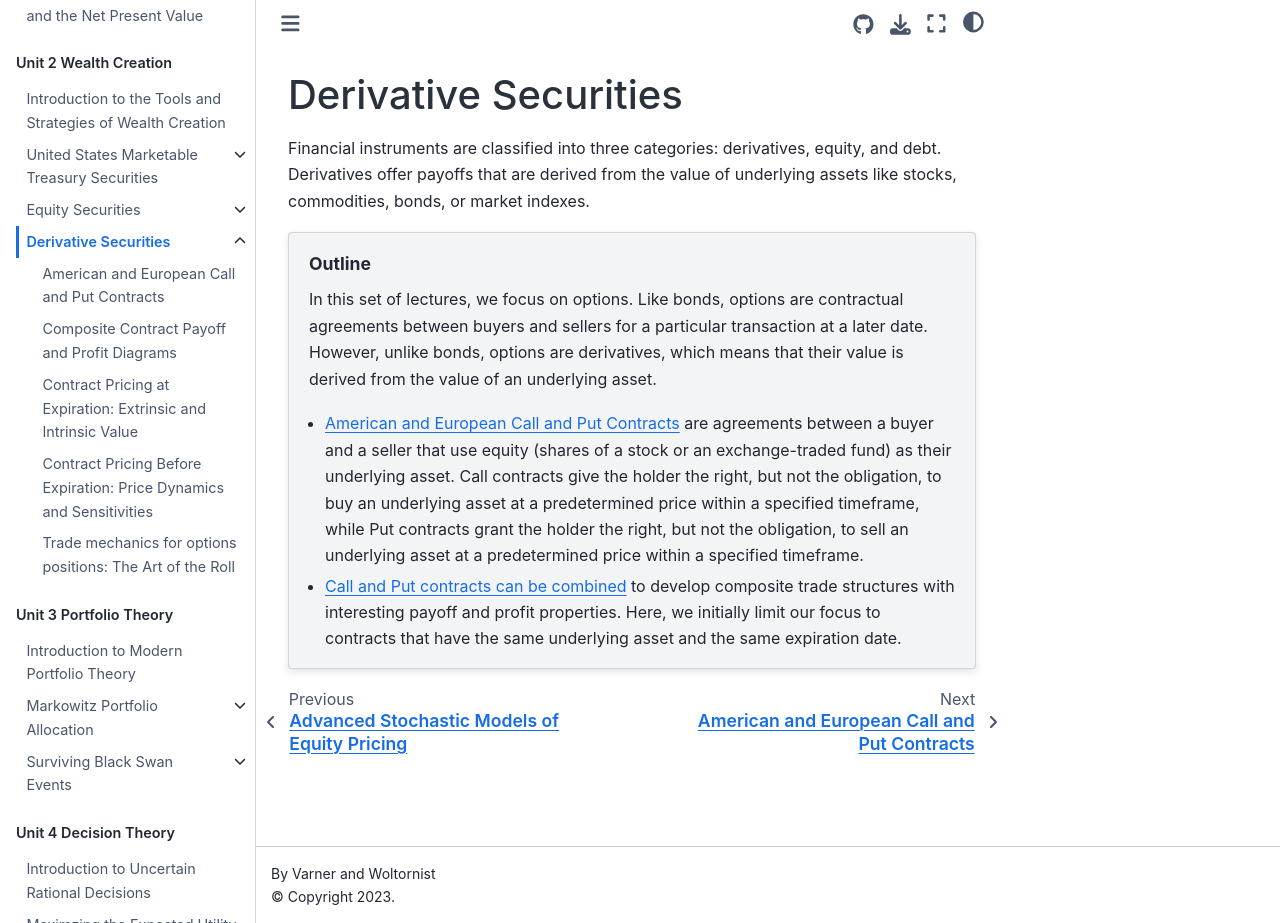
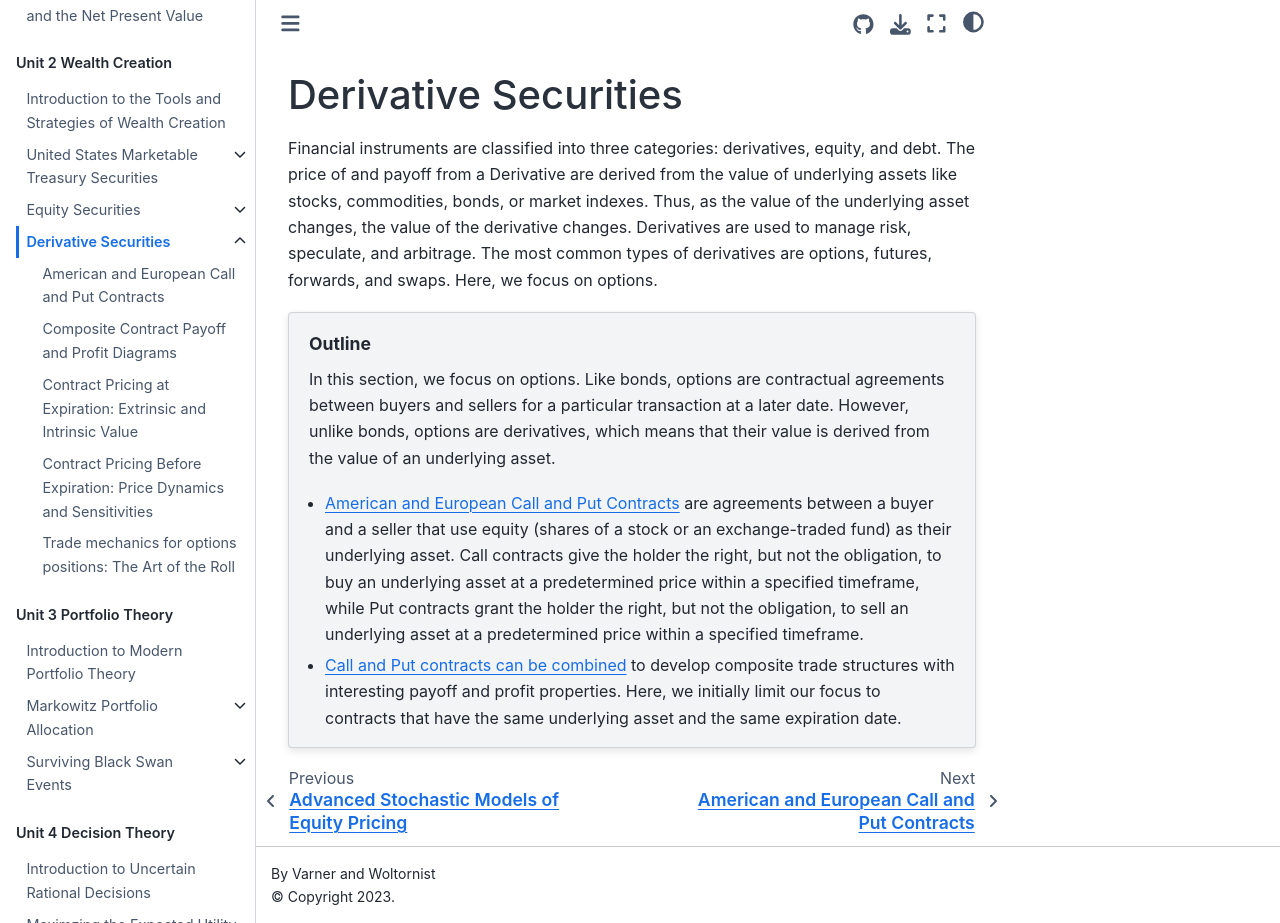
Before and after one commit to varnerlab/CHEME-5660-Markets-Mayhem-Book, a Jupyter Book: the page built from chapter-2-dir/options.md, in a window 1280 px wide and 923 px high. Built offline with Jupyter Book 1.0.4 settings and Sphinx 7.4.7 and the Sphinx Book theme 1.1.4, drawn with Linux system fonts in a browser that asks for light colours.

Commit message:
Update options.md
working

````diff
--- a/chapter-2-dir/options.md
+++ b/chapter-2-dir/options.md
@@ -1,10 +1,10 @@
 # Derivative Securities
-Financial instruments are classified into three categories: derivatives, equity, and debt. Derivatives offer payoffs that are derived from the value of underlying assets like stocks, commodities, bonds, or market indexes.
+Financial instruments are classified into three categories: derivatives, equity, and debt. The price of and payoff from a Derivative are derived from the value of underlying assets like stocks, commodities, bonds, or market indexes. Thus, as the value of the underlying asset changes, the value of the derivative changes. Derivatives are used to manage risk, speculate, and arbitrage. The most common types of derivatives are options, futures, forwards, and swaps. Here, we focus on options.
 
  <!-- These agreements give the option buyer the right, but not the obligation, to execute the transaction described in the contract at a specific time, such as buying (or selling) the underlying asset in a predetermined way within a specified timeframe. -->
 
 ```{topic} Outline
-In this set of lectures, we focus on options. Like bonds, options are contractual agreements between buyers and sellers for a particular transaction at a later date. However, unlike bonds, options are derivatives, which means that their value is derived from the value of an underlying asset.
+In this section, we focus on options. Like bonds, options are contractual agreements between buyers and sellers for a particular transaction at a later date. However, unlike bonds, options are derivatives, which means that their value is derived from the value of an underlying asset.
 
 * [American and European Call and Put Contracts](content:references:american-european-options-contracts) are agreements between a buyer and a seller that use equity (shares of a stock or an exchange-traded fund) as their underlying asset. Call contracts give the holder the right, but not the obligation, to buy an underlying asset at a predetermined price within a specified timeframe, while Put contracts grant the holder the right, but not the obligation, to sell an underlying asset at a predetermined price within a specified timeframe.
 
````
